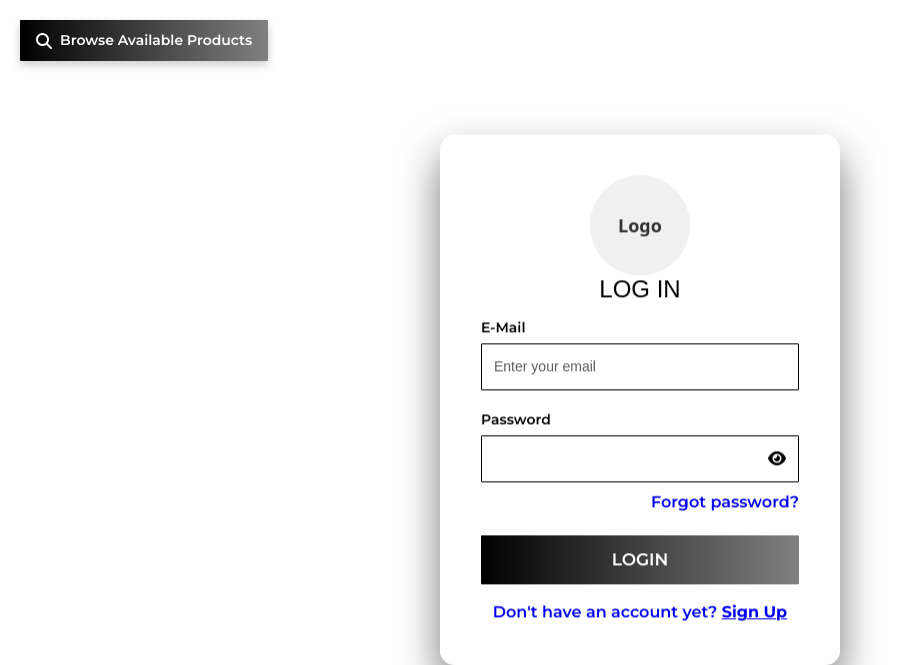
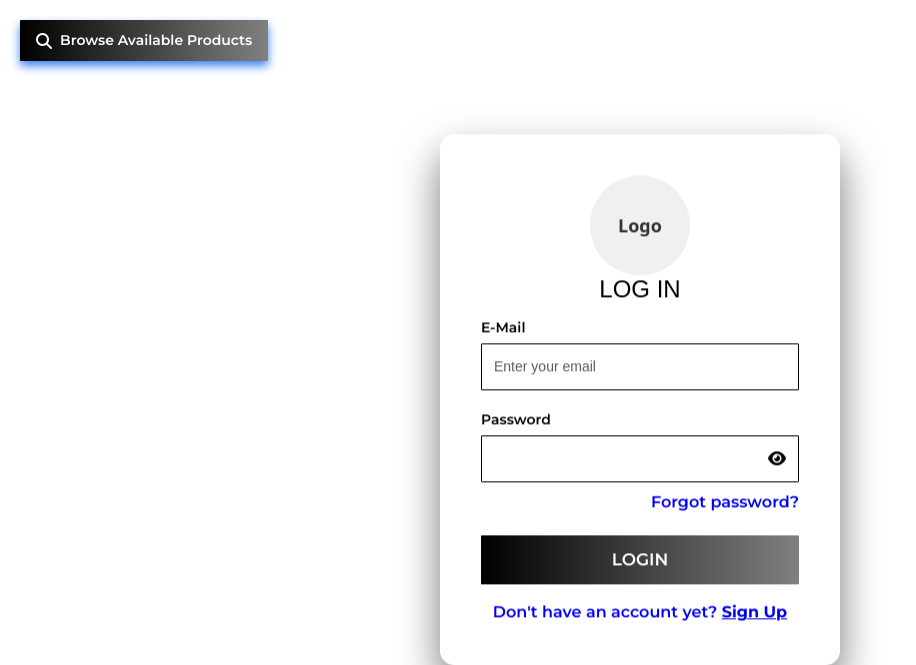
Before and after one commit to therebloc-oos/therebloc, a Django app: template OrderingSystem/MSMEOrderingWebApp/templates/MSMEOrderingWebApp/login.html in a window 1280 px wide. Shown: the top 665 px of the page, without its empty margins (0-916 px from the left). Run offline with Django 5.2, Linux system fonts and the light colour scheme; the template is opened without the code that fills it, so the values that code supplies are empty; some web fonts are replaced.

Commit message:
Update login.html

```diff
--- a/OrderingSystem/MSMEOrderingWebApp/templates/MSMEOrderingWebApp/login.html
+++ b/OrderingSystem/MSMEOrderingWebApp/templates/MSMEOrderingWebApp/login.html
@@ -750,11 +750,11 @@
             width: 100%;
             padding: 12px 40px 12px 12px; /* Right padding for icon space */
             margin-bottom: 5px;
-            border-radius: var(--border-radius);
             font-size: 14px;
             transition: all 0.3s ease;
             border-width: {{ customization.input_border_width|default:1 }}px;
-            border-style: solid;
+            border-style: {{ customization.input_border_style|default:'solid' }};
+            border-radius: {{ customization.input_rounded_corner|default:1 }}px;
             box-sizing: border-box;
         }
 
@@ -877,7 +877,7 @@
             align-items: center;
             gap: 8px;
             font-size: 14px;
-            box-shadow: 0 4px 10px rgba(0,0,0,0.2);
+            box-shadow: 0 5px 10px var(--primary-color);
             transition: all 0.3s ease;
             z-index: 1100;
             font-family: {{ customization.header_font_family|default:"Montserrat" }};
@@ -889,7 +889,7 @@
 
         .browse-btn:hover {
             transform: translateY(-2px);
-            box-shadow: 0 6px 15px rgba(0,0,0,0.3);
+            box-shadow: 0 8px 15px var(--secondary-color);
             background: linear-gradient(
                 90deg,
                 {{ customization.secondary_color|default:'#808080' }},
```
